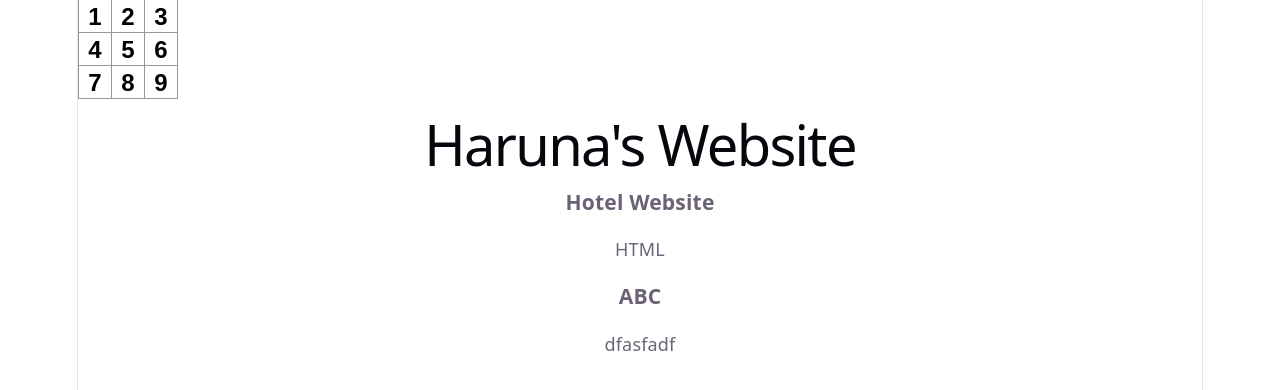
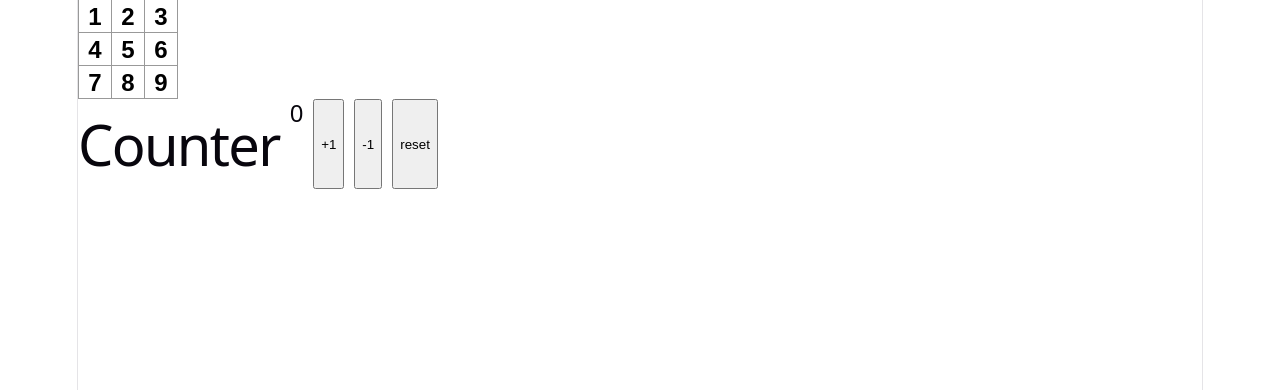
Before and after one commit to yamaharuworks-sudo/react-project, a React (Vite) app: page / in a window 1280 px wide. Shown: the top 390 px of the page. Built offline with nearby package versions, Linux system fonts and the light colour scheme.

Commit message:
Day3 done

```diff
--- a/src/App.jsx
+++ b/src/App.jsx
@@ -7,6 +7,7 @@ import './App.css'
 import ProjectCard from './ProjectCard'
 
 export default function App() {
+  const [count, setCount] = useState(0);
   return (
     <>
     <div className="board-row">
@@ -27,16 +28,18 @@ export default function App() {
       <button className='square'>9</button>
     </div>
 
+    <div style={{display: "flex", gap: "10px"}}>
+      <h1>Counter</h1>
+      <h2>{count}</h2>
+      <button onClick={() => setCount(count + 1)}>
+        +1
+      </button>
+      <button onClick={() => setCount(count - 1)}>-1</button>
+      <button onClick={() => setCount(0)}>reset
+      </button>
+    </div>
 
-    <div>
-      <h1>Haruna's Website</h1>
-      <ProjectCard
-      title="Hotel Website"
-      tech="HTML"/>
-      <ProjectCard
-      title="ABC"
-      tech="dfasfadf"/>
-    </div>
+
   </>
 
   );
```
